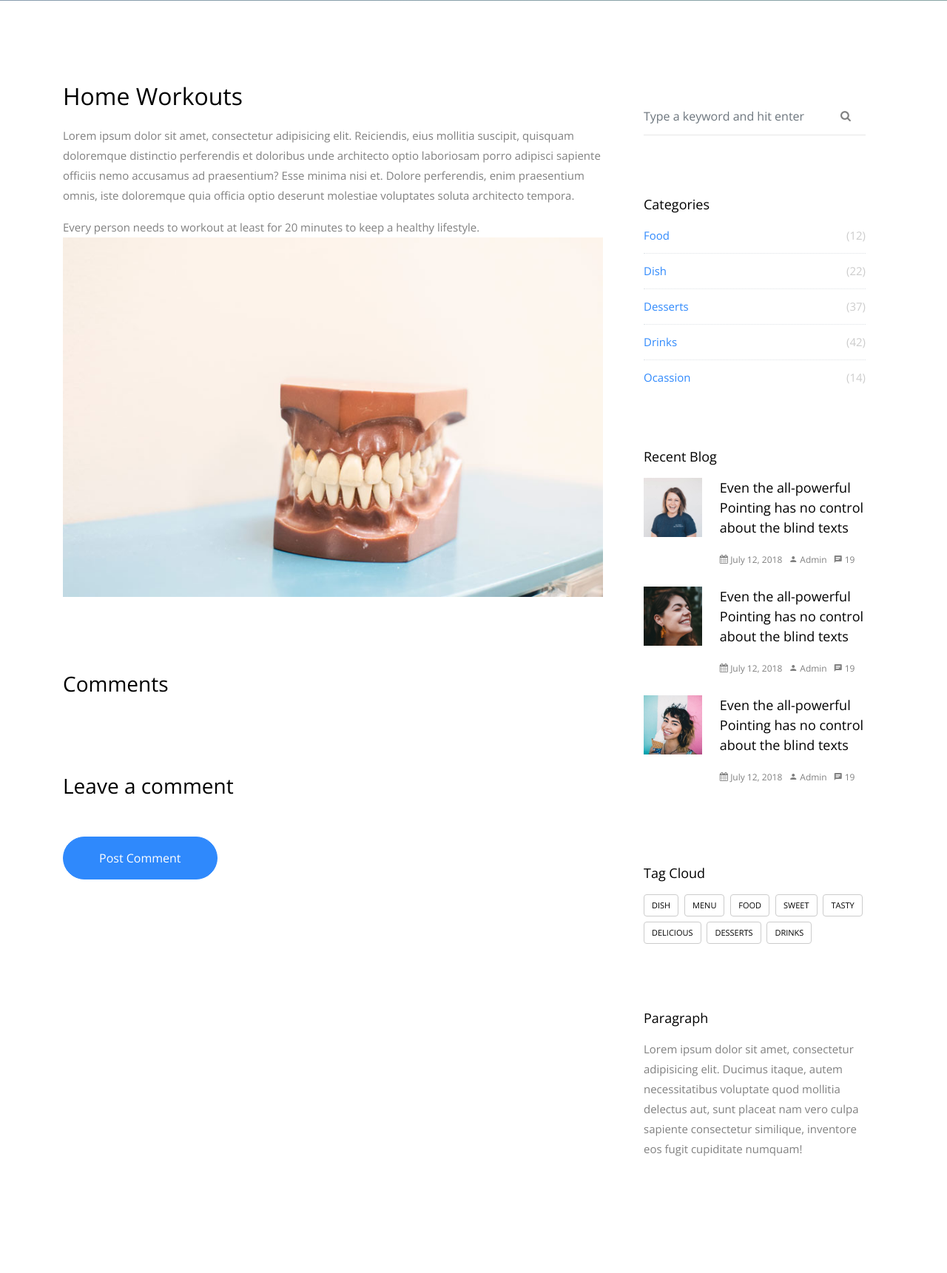
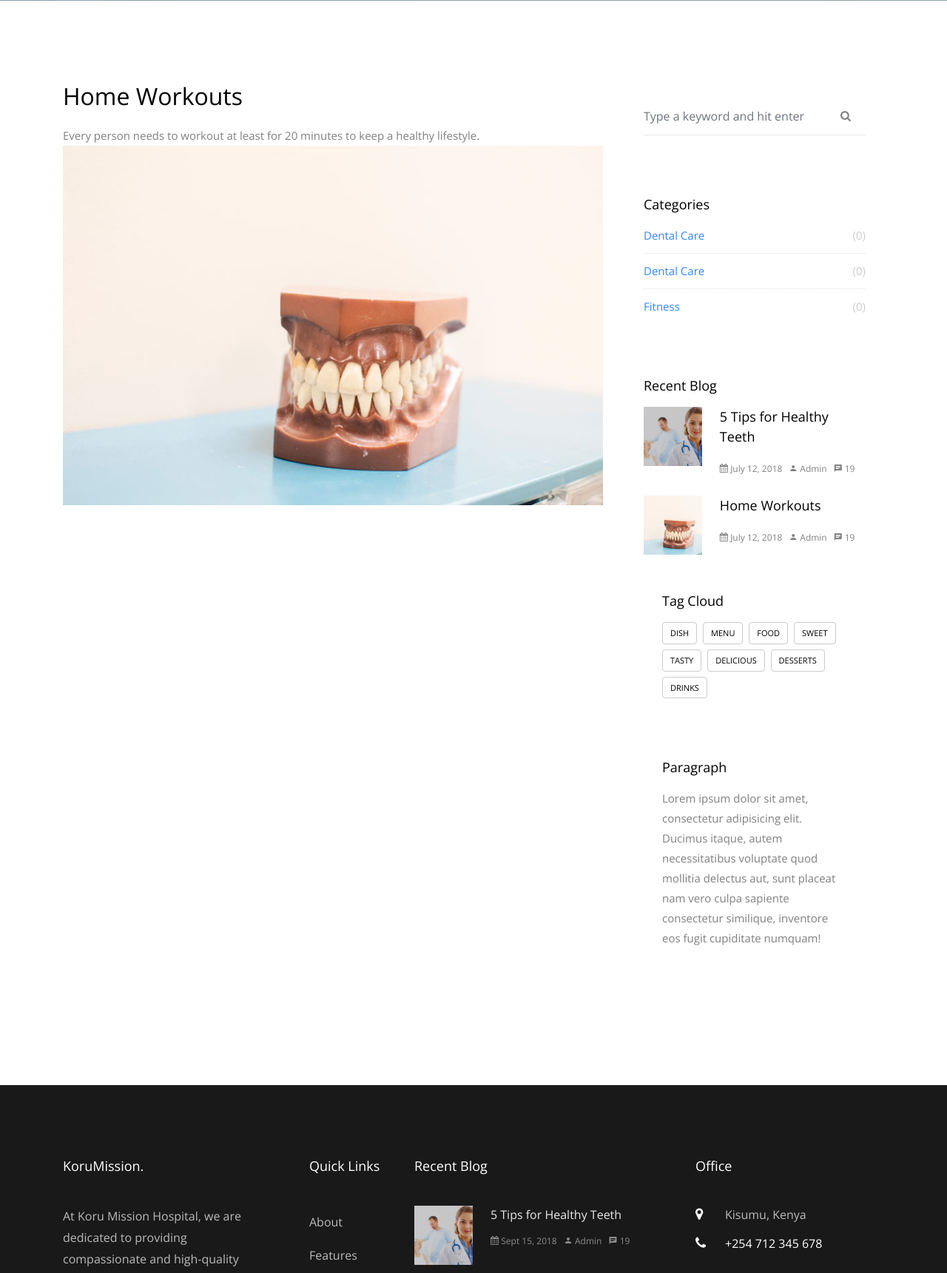
Before and after one commit to andyosyndoh/mission, a Django app: a page that uses templates/blog-single.html in a window 1280 px wide. Shown: the part 399-2120 px from the top of the page at 74% size. Run offline with Django 5.2, Linux system fonts and the light colour scheme; data comes from the database, SQL or seed files in the repository; some libraries are stand-ins or nearby versions; some web fonts are replaced; grey boxes are pictures that could not be loaded.

Commit message:
[fix]: add correct templating for single blog post

```diff
--- a/templates/blog-single.html
+++ b/templates/blog-single.html
@@ -20,45 +20,10 @@
 				<div class="row">
 					<div class="col-md-8 ftco-animate">
             <h2 class="mb-3">{{ post.title }}</h2>
-            <p>Lorem ipsum dolor sit amet, consectetur adipisicing elit. Reiciendis, eius mollitia suscipit, quisquam doloremque distinctio perferendis et doloribus unde architecto optio laboriosam porro adipisci sapiente officiis nemo accusamus ad praesentium? Esse minima nisi et. Dolore perferendis, enim praesentium omnis, iste doloremque quia officia optio deserunt molestiae voluptates soluta architecto tempora.</p>
             <p>
               {{ post.content|safe }}
               <img src="{{ post.image.url }}" alt="Post Image" class="img-fluid">
             </p>
-
-            <div class="pt-5 mt-5">
-              <h3 class="mb-5">{{ post.comments_count }} Comments</h3>
-              <ul class="comment-list">
-                {% for comment in comments %}
-                    {% include 'blog/comment.html' with comment=comment %}
-                {% endfor %}
-              </ul>
-              <!-- END comment-list -->
-
-              <div class="comment-form-wrap pt-5">
-                <h3 class="mb-5">Leave a comment</h3>
-                <form method="post" action="{% url 'blog:add_comment' post.slug %}">
-                  {% csrf_token %}
-                  {{ comment_form.content }}
-		              <!-- <div class="form-group">
-		                <input type="text" class="form-control" placeholder="Your Name">
-		              </div>
-		              <div class="form-group">
-		                <input type="text" class="form-control" placeholder="Your Email">
-		              </div>
-		              <div class="form-group">
-		                <input type="text" class="form-control" placeholder="Subject">
-		              </div>
-		              <div class="form-group">
-		                <textarea name="" id="" cols="30" rows="7" class="form-control" placeholder="Message"></textarea>
-		              </div> -->
-		              <div class="form-group mt-3">
-		                <input type="submit" value="Post Comment" class="btn btn-primary py-3 px-5">
-		              </div>
-		            </form>
-              </div>
-            </div>
-
           </div> <!-- .col-md-8 -->
 					<div class="col-md-4 sidebar ftco-animate">
             <div class="sidebar-box">
@@ -72,20 +37,19 @@
             <div class="sidebar-box ftco-animate">
               <div class="categories">
                 <h3>Categories</h3>
-                <li><a href="#">Food <span>(12)</span></a></li>
-                <li><a href="#">Dish <span>(22)</span></a></li>
-                <li><a href="#">Desserts <span>(37)</span></a></li>
-                <li><a href="#">Drinks <span>(42)</span></a></li>
-                <li><a href="#">Ocassion <span>(14)</span></a></li>
+                {% for category in categories %}
+                <li><a href="#">{{ category.name }} <span>({{ category.post_count }})</span></a></li>
+                {% endfor %}
               </div>
             </div>
 
             <div class="sidebar-box ftco-animate">
               <h3>Recent Blog</h3>
+              {% for recent_post in recent_posts %}
               <div class="block-21 mb-4 d-flex">
-                <a class="blog-img mr-4" style="background-image: url(images/image_1.jpg);"></a>
+                <a class="blog-img mr-4" style="background-image: url({{ recent_post.image.url }});"></a>
                 <div class="text">
-                  <h3 class="heading"><a href="#">Even the all-powerful Pointing has no control about the blind texts</a></h3>
+                  <h3 class="heading"><a href="{{ recent_post.get_absolute_url }}">{{ recent_post.title }}</a></h3>
                   <div class="meta">
                     <div><a href="#"><span class="icon-calendar"></span> July 12, 2018</a></div>
                     <div><a href="#"><span class="icon-person"></span> Admin</a></div>
@@ -93,29 +57,7 @@
                   </div>
                 </div>
               </div>
-              <div class="block-21 mb-4 d-flex">
-                <a class="blog-img mr-4" style="background-image: url(images/image_2.jpg);"></a>
-                <div class="text">
-                  <h3 class="heading"><a href="#">Even the all-powerful Pointing has no control about the blind texts</a></h3>
-                  <div class="meta">
-                    <div><a href="#"><span class="icon-calendar"></span> July 12, 2018</a></div>
-                    <div><a href="#"><span class="icon-person"></span> Admin</a></div>
-                    <div><a href="#"><span class="icon-chat"></span> 19</a></div>
-                  </div>
-                </div>
-              </div>
-              <div class="block-21 mb-4 d-flex">
-                <a class="blog-img mr-4" style="background-image: url(images/image_3.jpg);"></a>
-                <div class="text">
-                  <h3 class="heading"><a href="#">Even the all-powerful Pointing has no control about the blind texts</a></h3>
-                  <div class="meta">
-                    <div><a href="#"><span class="icon-calendar"></span> July 12, 2018</a></div>
-                    <div><a href="#"><span class="icon-person"></span> Admin</a></div>
-                    <div><a href="#"><span class="icon-chat"></span> 19</a></div>
-                  </div>
-                </div>
-              </div>
-            </div>
+              {% endfor %}
 
             <div class="sidebar-box ftco-animate">
               <h3>Tag Cloud</h3>
```
